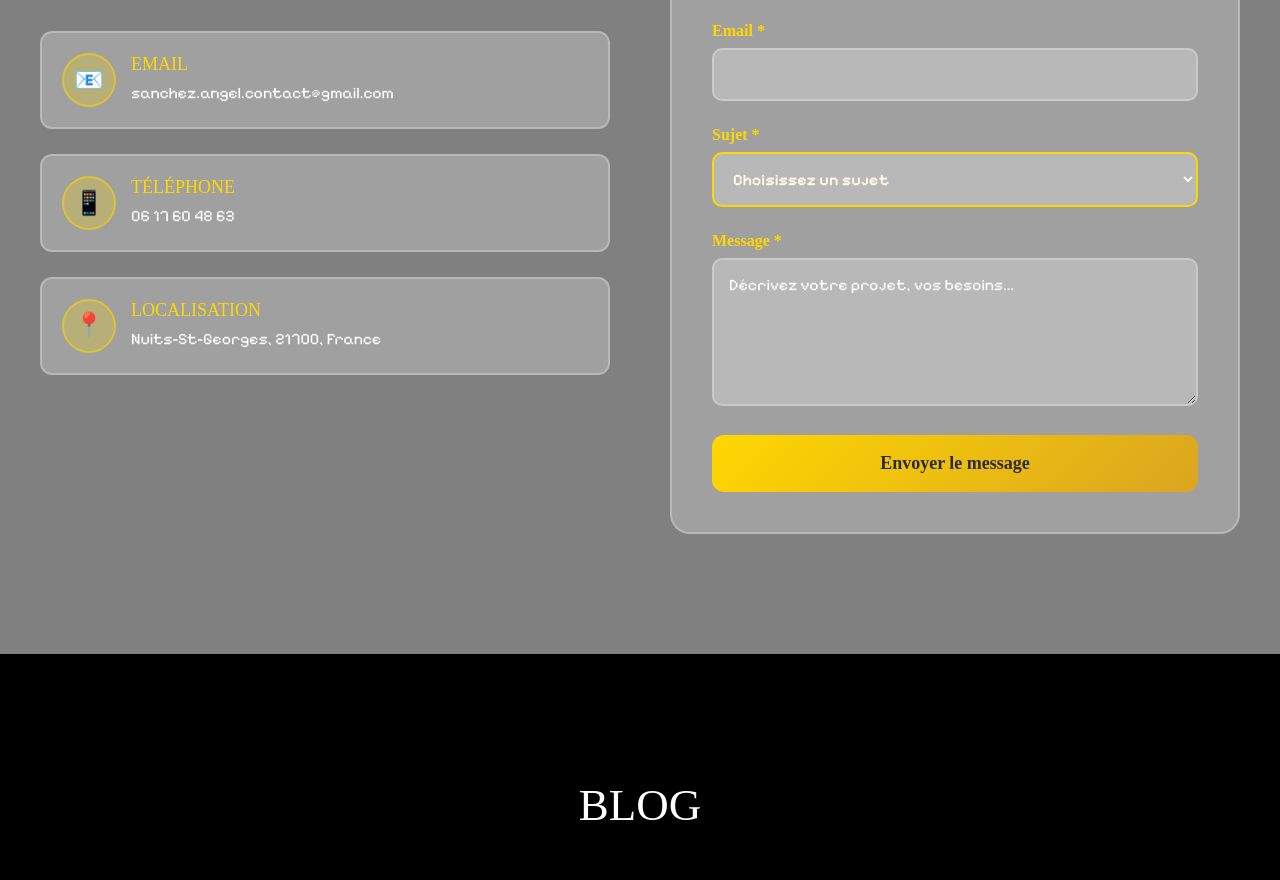
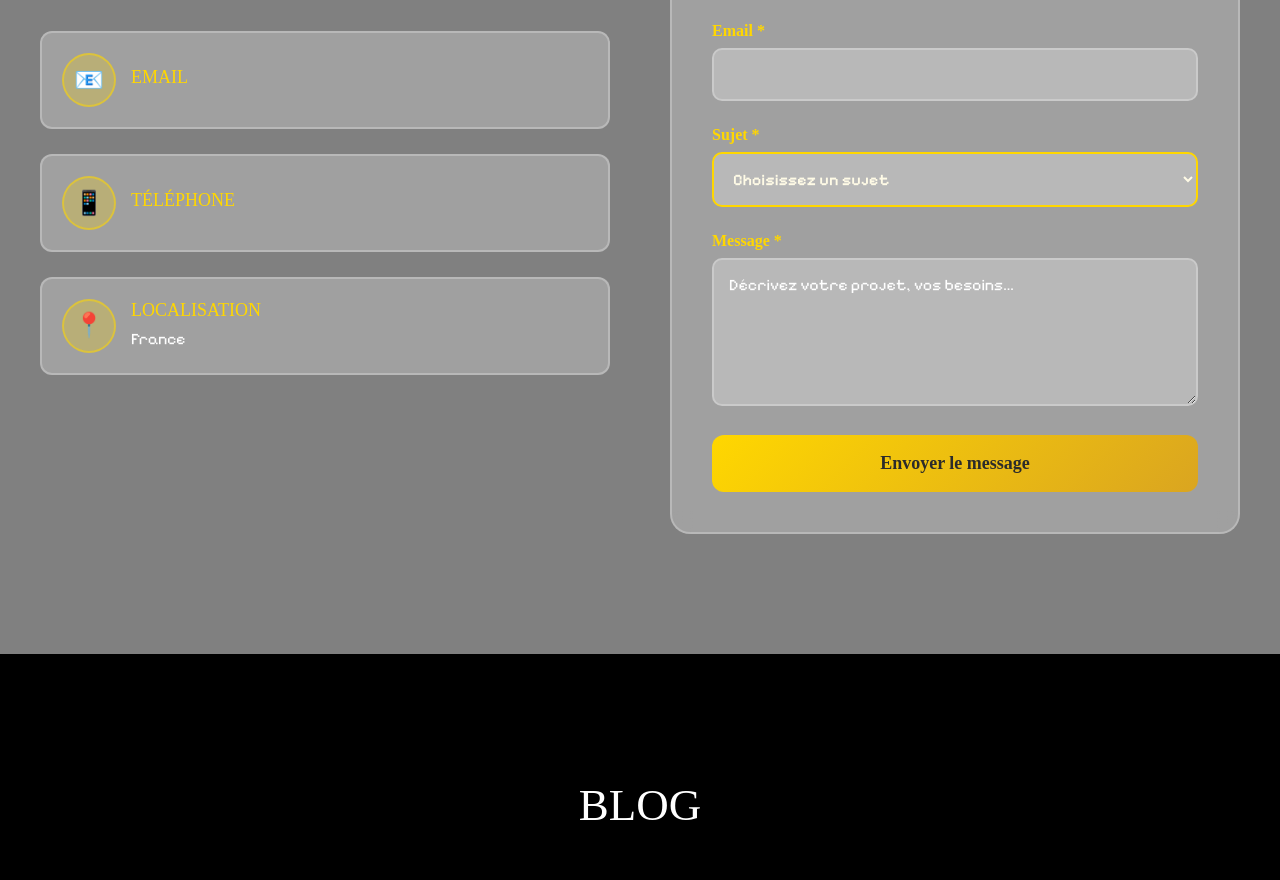
Before and after one commit to AngelHydro/angelhydro.github.io, a plain HTML site: page index.html in a window 1280 px wide. Shown: the part 3262-4142 px from the top of the page. Drawn offline with Linux system fonts and the light colour scheme; a web font is replaced by a local one.

Commit message:
Fix HTML formatting issues in index.html

```diff
--- a/index.html
+++ b/index.html
@@ -141,7 +141,7 @@
                         <div class="contact-icon">📧</div>
                         <div>
                             <h4>Email</h4>
-                            <p>sanchez.angel.contact@gmail.com</p>
+                            <p></p>
                         </div>
                     </div>
 
@@ -149,7 +149,7 @@
                         <div class="contact-icon">📱</div>
                         <div>
                             <h4>Téléphone</h4>
-                            <p>06 17 60 48 63</p>
+                            <p></p>
                         </div>
                     </div>
 
@@ -158,14 +158,14 @@
                             <div class="contact-icon">📍</div>
                             <div>
                                 <h4>Localisation</h4>
-                                <p>Nuits-St-Georges, 21700, France</p>
+                                <p>France</p>
                             </div>
                         </div>
                     </a>
                 </div>
             </div>
 
-            <form class="contact-form slide-up" id="contactForm" action="https://formspree.io/f/xzzvywoq" method="POST" novalidate>
+            <form class="contact-form slide-up" id="contactForm" action="" method="POST" novalidate>
                 <input type="hidden" name="_subject" value="Nouveau message depuis le portfolio">
                 <input type="text" name="_gotcha" style="display:none">
                 <div class="form-group">
```
